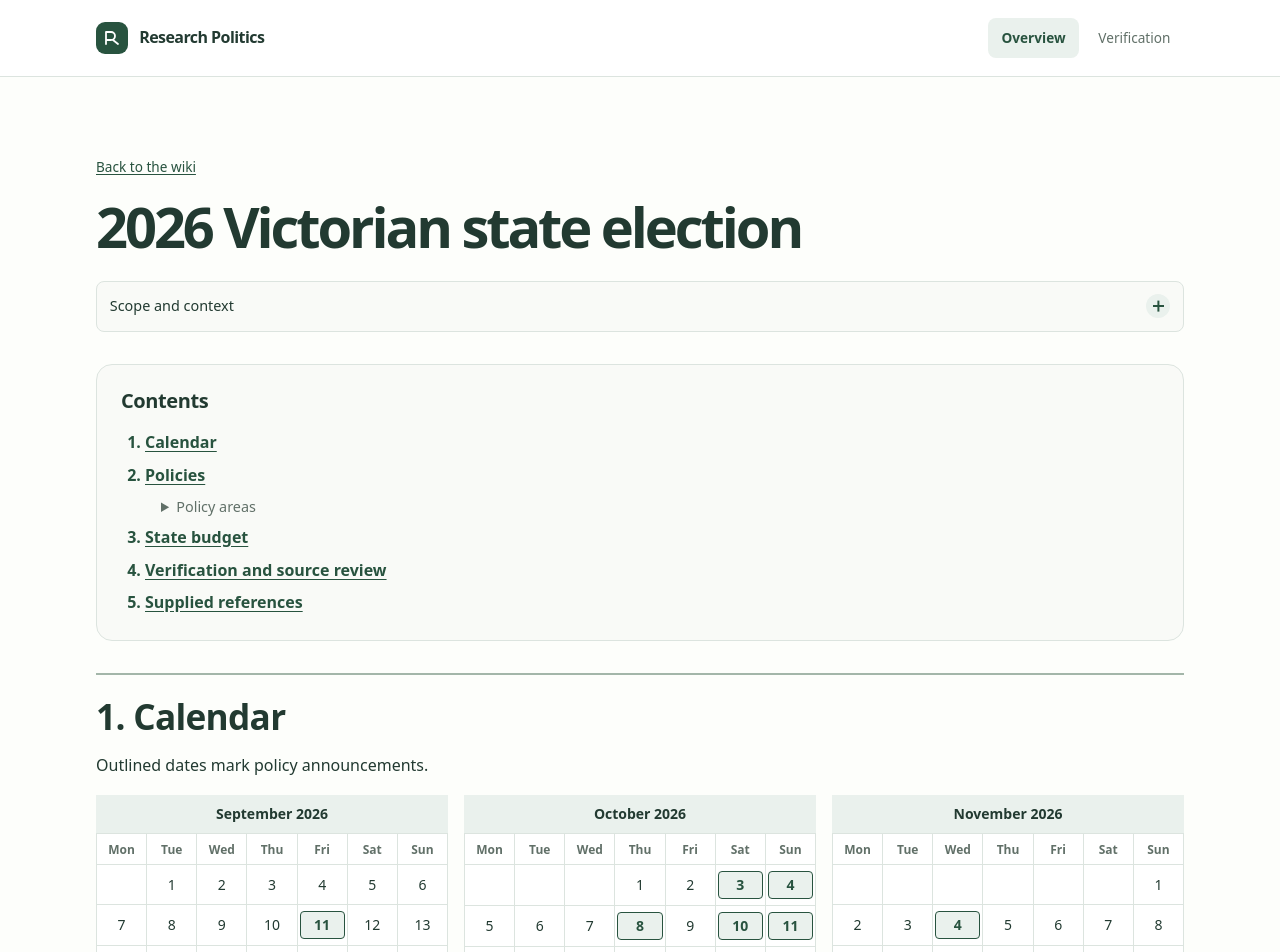
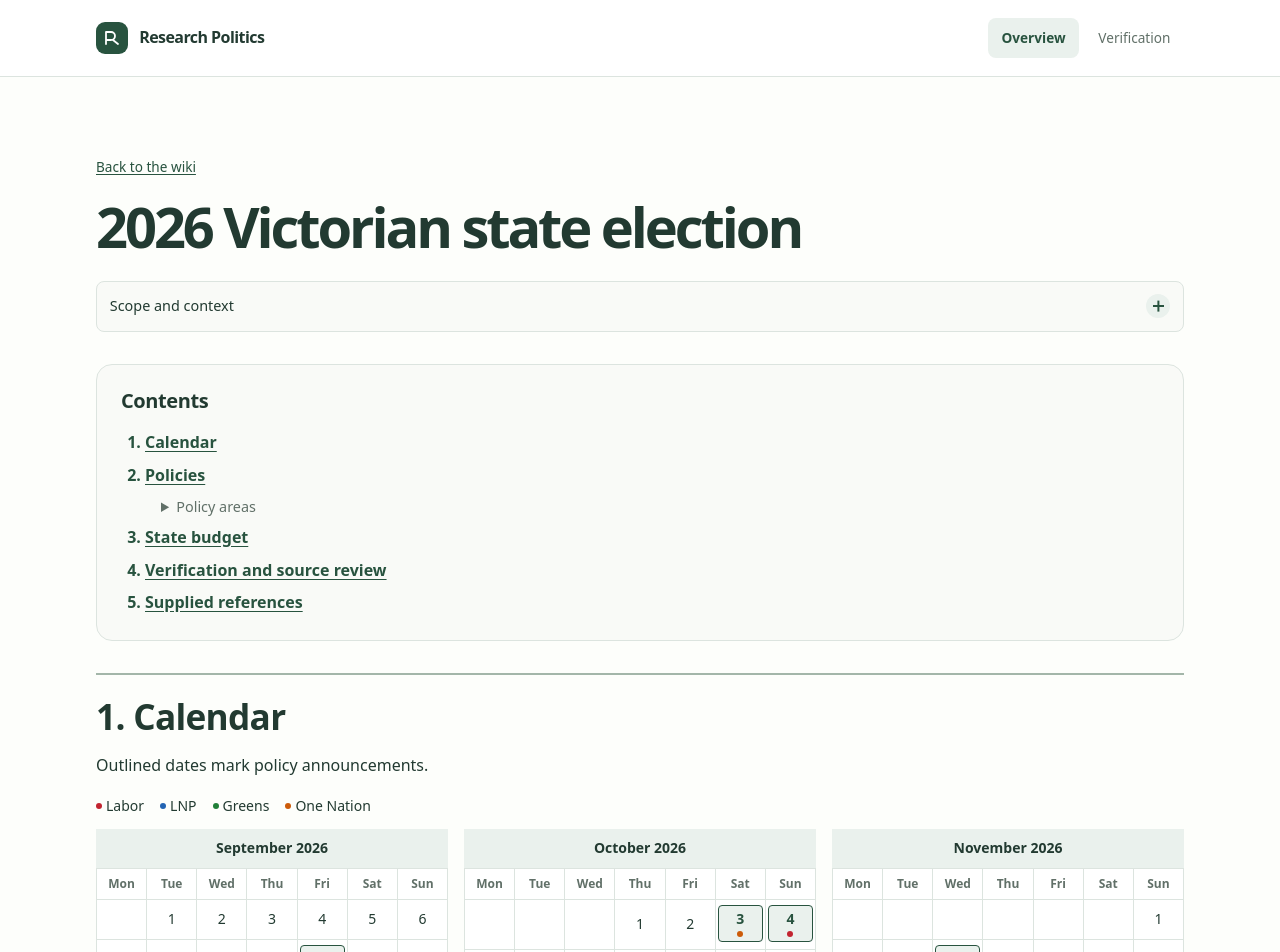
Before and after one commit to adludo/research-politics, a Next.js app: page /elections/victoria-2026 in a window 1280 px wide. Shown: the top 952 px of the page. Built offline with nearby package versions, Linux system fonts and the light colour scheme.

Commit message:
FEAT: show party colours on calendar dates

```diff
--- a/app/elections/victoria-2026/page.tsx
+++ b/app/elections/victoria-2026/page.tsx
@@ -6,6 +6,7 @@ import PolicyComparison from '../../../components/policies/PolicyComparison';
 import SourceReference from '../../../components/policies/SourceReference';
 import BackToTop from '../../../components/ui/BackToTop';
 import ElectionCalendar from '../../../components/ui/ElectionCalendar';
+import { CalendarPartyLegend } from '../../../components/ui/AnnouncementDayButton';
 import type { CalendarAnnouncement } from '../../../components/ui/CalendarAnnouncementPanel';
 import ExpandableSection from '../../../components/ui/ExpandableSection';
 
@@ -116,6 +117,7 @@ function Calendar() {
   return (
     <>
       <p>Outlined dates mark policy announcements.</p>
+      <CalendarPartyLegend />
       <ElectionCalendar electionDate={comparison.electionDateSupplied} announcementsByDate={announcementsByDate} />
     </>
   );
--- a/components/ui/AnnouncementDayButton.tsx
+++ b/components/ui/AnnouncementDayButton.tsx
@@ -2,16 +2,38 @@ import type { MouseEventHandler } from 'react';
 import styles from './ElectionCalendar.module.css';
 
 const dateFormat = new Intl.DateTimeFormat('en-AU', { dateStyle: 'long', timeZone: 'UTC' });
+const calendarParties = [
+  { name: 'Labor', label: 'Labor', marker: styles.labor },
+  { name: 'Liberal–National Coalition', label: 'LNP', marker: styles.coalition },
+  { name: 'Greens', label: 'Greens', marker: styles.greens },
+  { name: 'One Nation', label: 'One Nation', marker: styles.oneNation },
+];
 
-export default function AnnouncementDayButton({ date, isElectionDay, expanded, panelId, onClick }: {
+export function CalendarPartyLegend() {
+  return (
+    <ul className={styles.partyLegend} aria-label="Party colours">
+      {calendarParties.map(party => (
+        <li key={party.name}>
+          <span className={`${styles.partyDot} ${party.marker}`} aria-hidden="true" />
+          {party.label}
+        </li>
+      ))}
+    </ul>
+  );
+}
+
+export default function AnnouncementDayButton({ date, parties, isElectionDay, expanded, panelId, onClick }: {
   date: string;
+  parties: readonly string[];
   isElectionDay: boolean;
   expanded: boolean;
   panelId: string;
   onClick: MouseEventHandler<HTMLButtonElement>;
 }) {
   const day = new Date(date);
-  const label = `${dateFormat.format(day)}, policy announcements${isElectionDay ? ', election day' : ''}`;
+  const partyNames = [...new Set(parties)];
+  const markers = calendarParties.filter(party => partyNames.includes(party.name));
+  const label = `${dateFormat.format(day)}, policy announcements from ${partyNames.join(', ')}${isElectionDay ? ', election day' : ''}`;
 
   return (
     <button
@@ -25,6 +47,11 @@ export default function AnnouncementDayButton({ date, isElectionDay, expanded, p
       <time dateTime={date} className={isElectionDay ? styles.electionDay : undefined}>
         {day.getUTCDate()}{isElectionDay && <span>Election day</span>}
       </time>
+      {markers.length > 0 && (
+        <span className={styles.partyDots} aria-hidden="true">
+          {markers.map(party => <span key={party.name} className={`${styles.partyDot} ${party.marker}`} />)}
+        </span>
+      )}
     </button>
   );
 }
--- a/components/ui/ElectionCalendar.module.css
+++ b/components/ui/ElectionCalendar.module.css
@@ -44,6 +44,44 @@
 .announcementDay:hover { background: var(--border); }
 .announcementDay[aria-expanded="true"] { background: var(--accent); color: var(--surface); }
 .announcementDay:focus-visible { outline-offset: 1px; }
+
+.partyLegend {
+  display: flex;
+  flex-wrap: wrap;
+  gap: .25rem 1rem;
+  margin: 0 0 .75rem;
+  padding: 0;
+  list-style: none;
+  font-size: .875rem;
+}
+
+.partyLegend li, .partyDots {
+  display: flex;
+  align-items: center;
+  gap: .25rem;
+}
+
+.partyDots {
+  justify-content: center;
+  flex-wrap: wrap;
+  gap: .125rem;
+  padding-block-end: .125rem;
+}
+
+.partyDot {
+  display: inline-block;
+  flex: 0 0 .375rem;
+  width: .375rem;
+  height: .375rem;
+  border-radius: 50%;
+  background: var(--party-colour);
+}
+
+.labor { --party-colour: #c22430; }
+.coalition { --party-colour: #2364b3; }
+.greens { --party-colour: #218039; }
+.oneNation { --party-colour: #cc5b09; }
+.announcementDay[aria-expanded="true"] .partyDot { outline: 1px solid var(--surface); }
 
 .electionDay {
   display: block;
--- a/components/ui/ElectionCalendar.tsx
+++ b/components/ui/ElectionCalendar.tsx
@@ -82,6 +82,7 @@ export default function ElectionCalendar({ electionDate, announcementsByDate }:
                           {announcementsByDate[date] ? (
                             <AnnouncementDayButton
                               date={date}
+                              parties={announcementsByDate[date].map(announcement => announcement.party)}
                               isElectionDay={date === electionDate}
                               expanded={selection?.date === date}
                               panelId={panelId}
```
